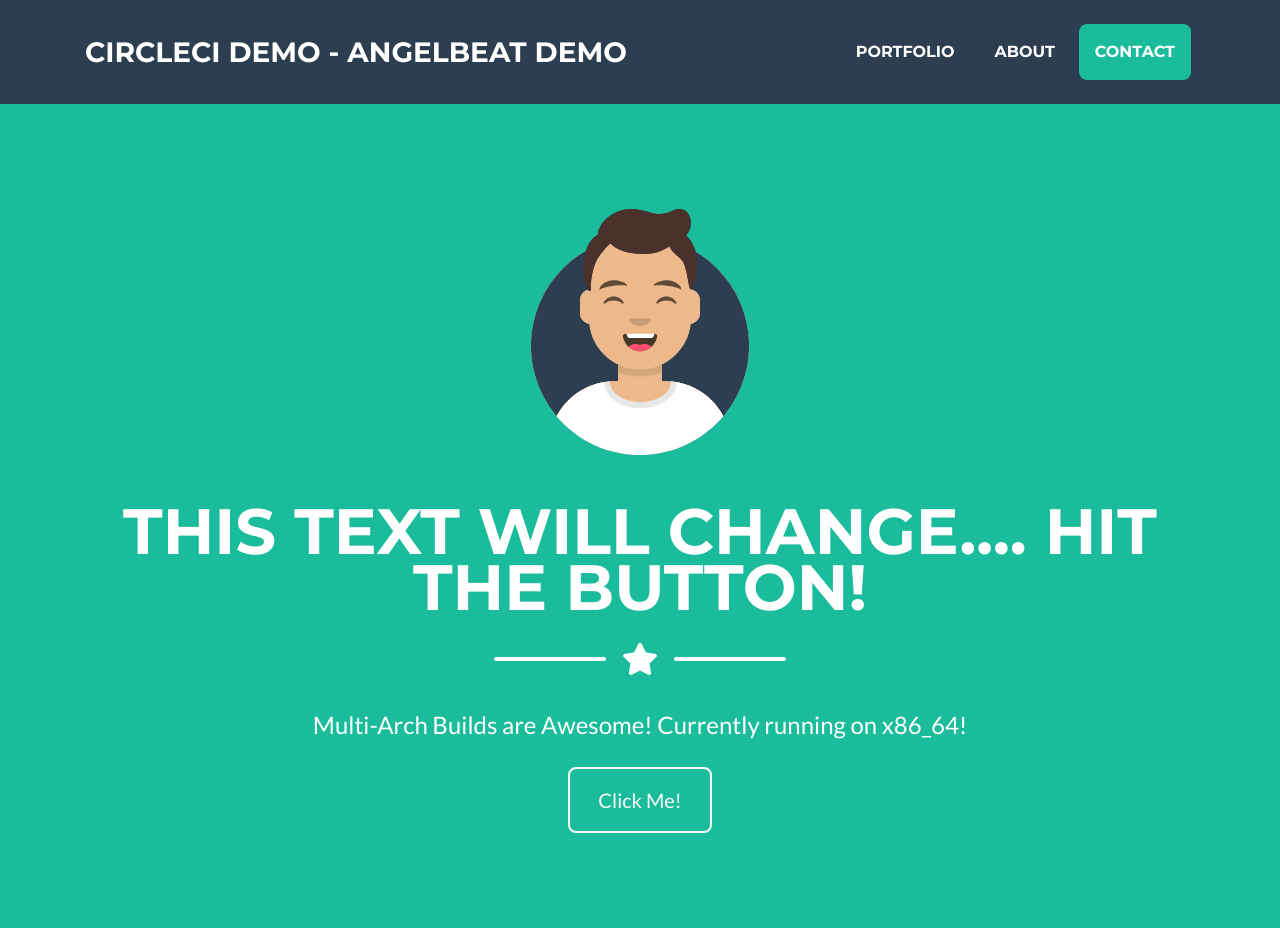
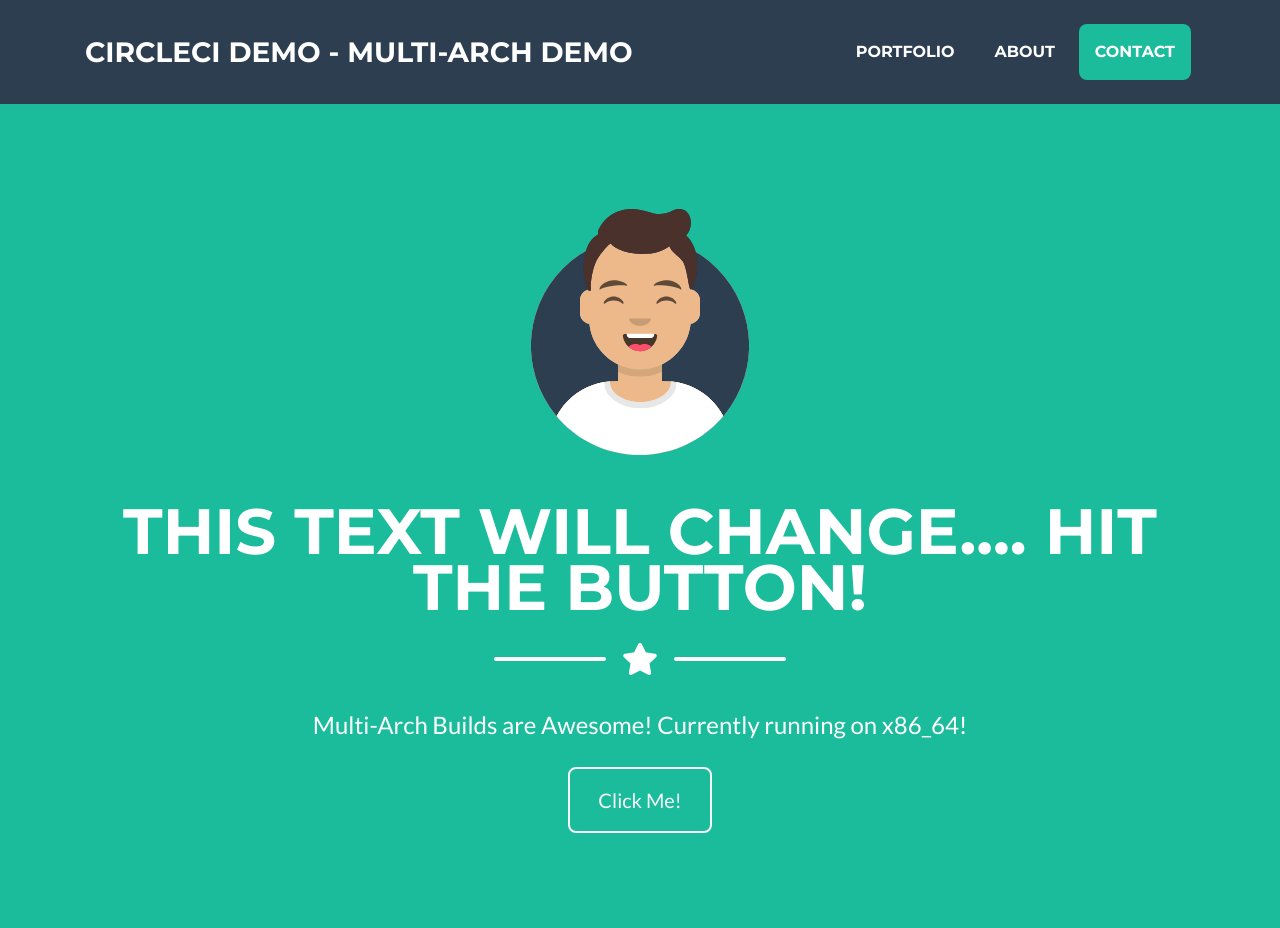
Before and after one commit to wkopl/multi-arch-circleci-demo, a Flask app: page / in a window 1280 px wide. Shown: the top 928 px of the page. Run offline with Flask 2, Linux system fonts and the light colour scheme; some libraries are stand-ins or nearby versions.

Commit message:
Trying Deploying

```diff
--- a/demo/app/templates/index.html
+++ b/demo/app/templates/index.html
@@ -2,7 +2,7 @@
 
 {% block title %}Jim Crowley - Demo{% endblock title %}
 
-{% block nav_name %}CircleCI Demo - Angelbeat Demo {% endblock nav_name %}
+{% block nav_name %}CircleCI Demo - Multi-Arch Demo {% endblock nav_name %}
 
 {% block masthead_name %} {{ random_text }} {% endblock masthead_name %}
 {% block masthead_sub %}Multi-Arch Builds are Awesome! Currently running on {{ arch }}!{% endblock masthead_sub %}
```
Also changed, not shown: .circleci/config.yml, 1 other file.
